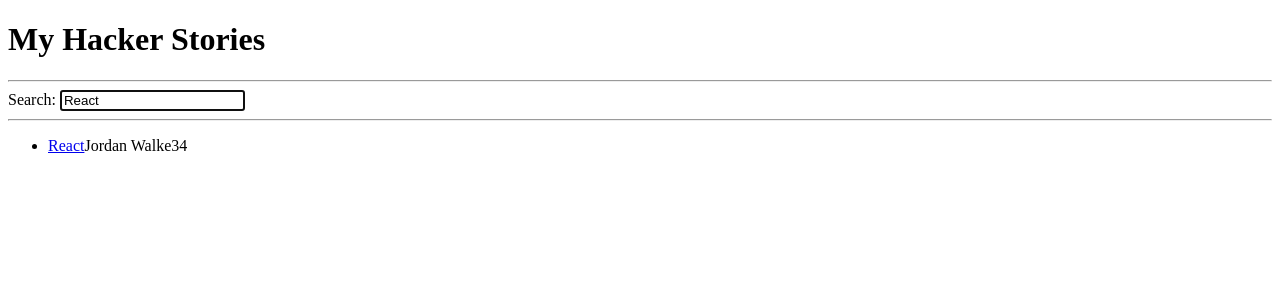
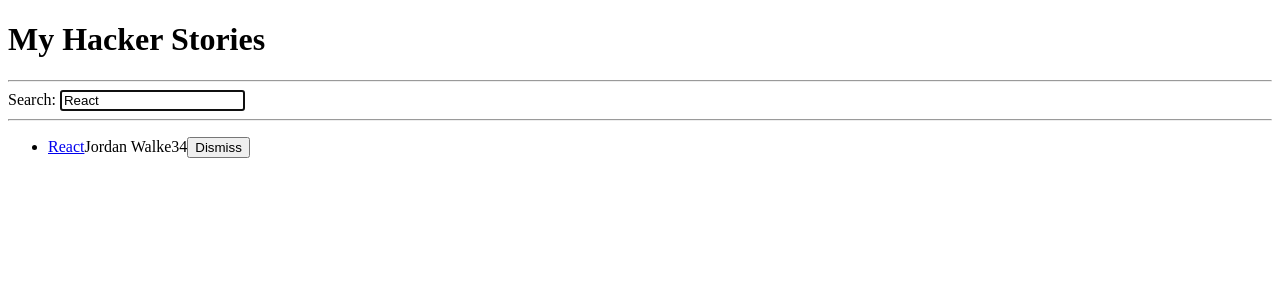
Before and after one commit to zhanybekovich/react-crash-course, a React (Vite) app: page / in a window 1280 px wide. Shown: the top 300 px of the page. Built offline with nearby package versions, Linux system fonts and the light colour scheme.

Commit message:
inline handler

```diff
--- a/src/App.jsx
+++ b/src/App.jsx
@@ -12,7 +12,7 @@ const useStorageState = (key, initialState) => {
 };
 
 const App = () => {
-  const stories = [
+  const initialStories = [
     {
       title: "React",
       url: "https://reactjs.org",
@@ -32,6 +32,16 @@ const App = () => {
   ];
 
   const [searchTerm, setSearchTerm] = useStorageState("search", "React");
+
+  const [stories, setStories] = useState(initialStories);
+
+  const handleRemoveStory = (item) => {
+    const newStories = stories.filter(
+      (story) => item.objectID !== story.objectID,
+    );
+
+    setStories(newStories);
+  };
 
   const handleSearch = (event) => {
     setSearchTerm(event.target.value);
@@ -61,7 +71,7 @@ const App = () => {
 
       <hr />
 
-      <List list={searchedStories} />
+      <List list={searchedStories} onRemoveItem={handleRemoveStory} />
     </div>
   );
 };
@@ -96,17 +106,20 @@ const InputWithLabel = ({
   );
 };
 
-const List = ({ list }) => {
+const List = ({ list, onRemoveItem }) => {
   return (
     <ul>
       {list.map((item) => {
-        return <Item key={item.objectID} item={item} />;
+        return (
+          <Item key={item.objectID} item={item} onRemoveItem={onRemoveItem} />
+        );
       })}
     </ul>
   );
 };
 
-const Item = ({ item }) => (
+const Item = ({ item, onRemoveItem }) => {
+  return (
     <li>
       <span>
         <a href={item.url}>{item.title}</a>
@@ -114,7 +127,13 @@ const Item = ({ item }) => (
       <span>{item.author}</span>
       <span>{item.num_comments}</span>
       <span>{item.points}</span>
+      <span>
+        <button type="button" onClick={() => onRemoveItem(item)}>
+          Dismiss
+        </button>
+      </span>
     </li>
   );
+};
 
 export default App;
```
Lines whose indentation alone changed are shown as unchanged.
